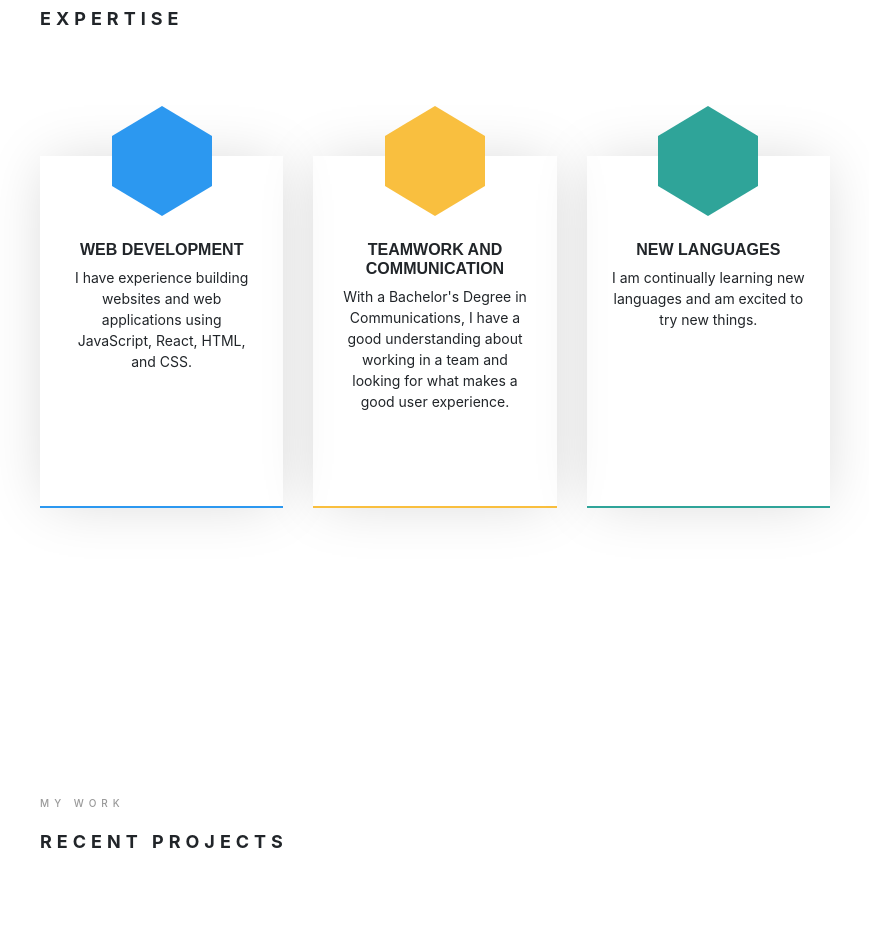
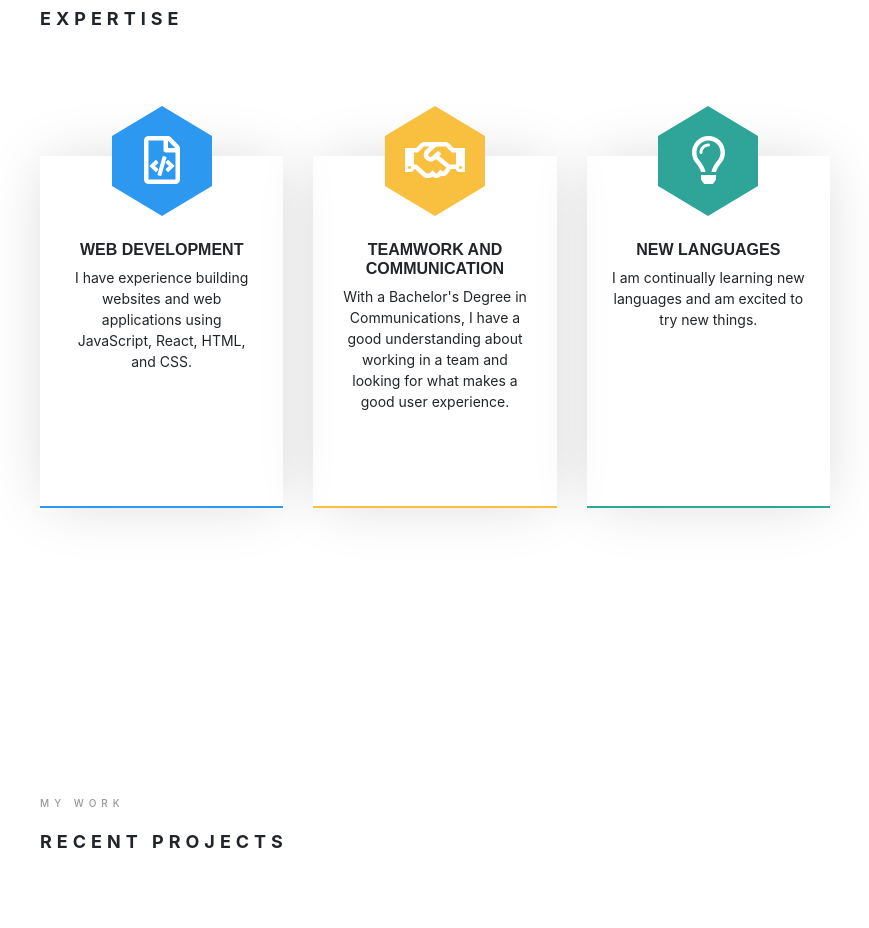
Before and after one commit to spencer-alan/portfolio, a React (Create React App) app: page / in a window 1280 px wide. Shown: the part 1420-2348 px from the top of the page, without its empty margins (355-1224 px from the left). Built offline with nearby package versions, Linux system fonts and the light colour scheme; grey boxes are pictures that could not be loaded.

Commit message:
new icons added and pachkages for icons

```diff
--- a/src/components/About/about.js
+++ b/src/components/About/about.js
@@ -1,5 +1,11 @@
 import React from "react";
 import "./aboutStyle.css";
+import { FontAwesomeIcon } from "@fortawesome/react-fontawesome";
+import {
+	faLightbulb,
+	faHandshake,
+	faFileCode,
+} from "@fortawesome/free-regular-svg-icons";
 
 function About() {
 	return (
@@ -51,7 +57,7 @@
 						<div className="col-md-4 text-center">
 							<div className="services color-1">
 								<span className="icon">
-									<i className="icon-bulb" />
+									<FontAwesomeIcon icon={faFileCode} size="3x" color="white" />
 								</span>
 								<div className="desc">
 									<h3>Web Development </h3>
@@ -65,7 +71,7 @@
 						<div className="col-md-4 text-center">
 							<div className="services color-3">
 								<span className="icon">
-									<i className="icon-phone3" />
+									<FontAwesomeIcon icon={faHandshake} size="3x" color="white" />
 								</span>
 								<div className="desc">
 									<h3>Teamwork and Communication</h3>
@@ -80,7 +86,7 @@
 						<div className="col-md-4 text-center">
 							<div className="services color-5">
 								<span className="icon">
-									<i className="icon-data" />
+									<FontAwesomeIcon icon={faLightbulb} size="3x" color="white" />
 								</span>
 								<div className="desc">
 									<h3>New Languages</h3>
```
Also changed, not shown: package.json (+5 -3 lines), 1 other file (tests, documents, lock files or other folders).
